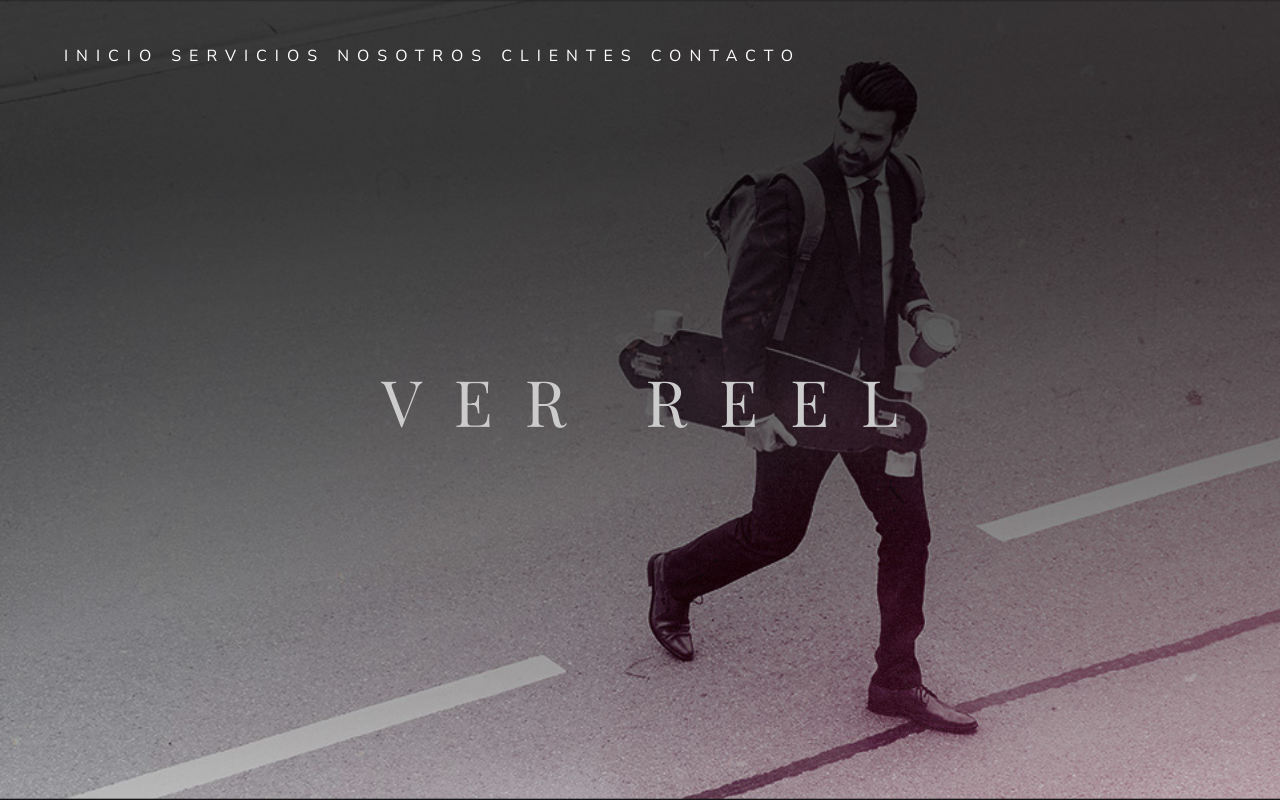
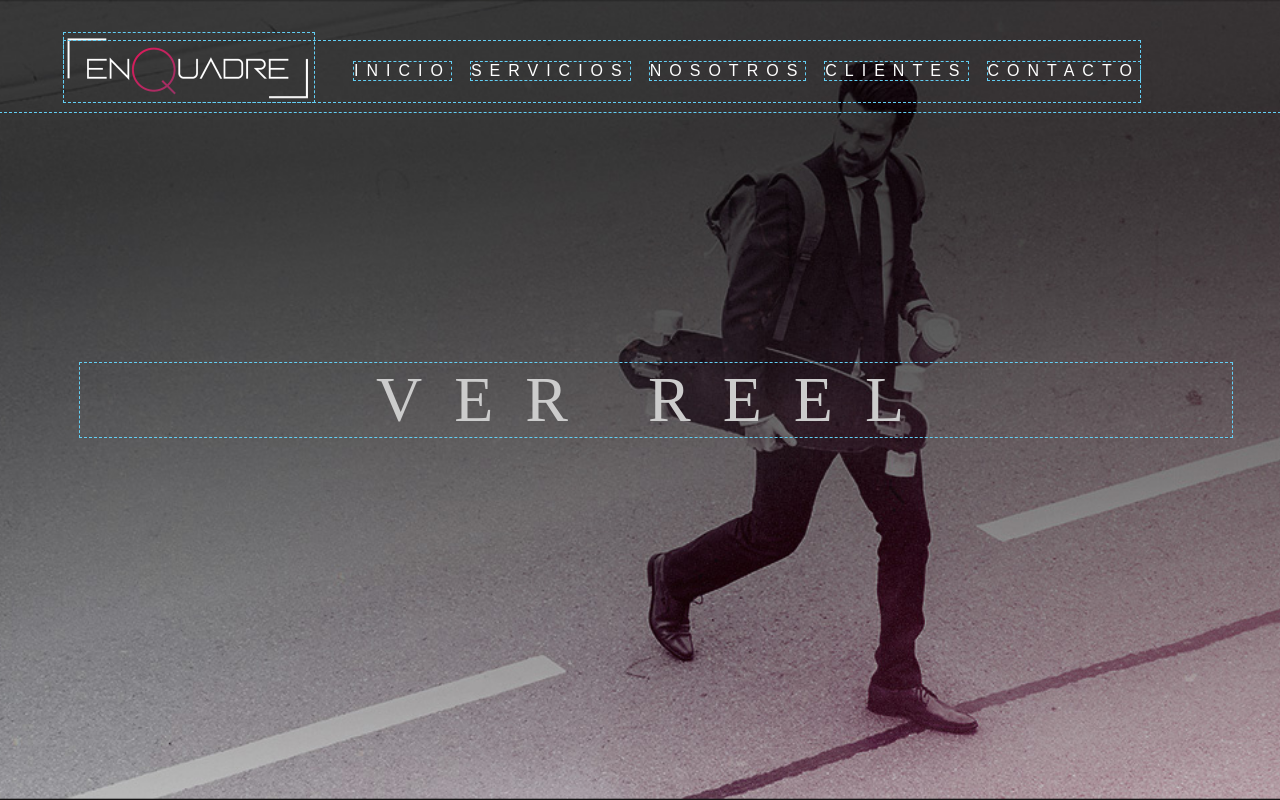
Before and after one commit to cristiansot/enquadre-website, a React (Create React App) app: page / in a window 1280 px wide. Built offline with nearby package versions, Linux system fonts and the light colour scheme.

Commit message:
Logo added

```diff
--- a/src/App.css
+++ b/src/App.css
@@ -1,3 +1,7 @@
+* {
+  outline: 1px rgb(99, 207, 244) dashed;
+}
+
 @import url("https://fonts.googleapis.com/css2?family=Nunito+Sans:wght@300;400;600;700&display=swap");
 @import url("https://fonts.googleapis.com/css2?family=Playfair+Display:wght@400;500;600;700&display=swap");
 * {
@@ -13,27 +17,15 @@ a {
 }
 
 a:hover {
-  text-shadow: 0 0 10px currentColor;
+  text-shadow: 0 0 5px currentColor;
 }
 
-a:nth-child(1):hover {
-  color: #908187;
-}
-
-a:nth-child(2):hover {
-  color: #908187;
-}
-
-a:nth-child(3):hover {
-  color: #908187;
-}
-
-a:nth-child(4):hover {
-  color: #908187;
-}
-
-a:nth-child(5):hover {
-  color: #908187;
+nav {
+  display: flex;
+  flex-direction: row;
+  margin-top: 30px;
+  gap: 20px;
+  align-items: center;
 }
 
 body {
@@ -44,6 +36,11 @@ body {
   background: black;
   font-family: "Inter", sans-serif;
   text-transform: uppercase;
+}
+
+.logo {
+  width: 250px;
+  margin: -8px 20px 0 0;
 }
 
 h2 {
@@ -77,6 +74,17 @@ header {
   letter-spacing: 0.5em;
 }
 
+.texto {
+  font-weight: 400;
+  color: rgb(219, 219, 219);
+  position: absolute;
+  line-height: 24px;
+  text-align: center;
+  margin-top: 400px;
+  width: 1000px;
+  padding: 0px;
+}
+
 .section {
   height: 100%;
   width: 100%;
@@ -108,7 +116,7 @@ header {
   overflow: hidden;
 }
 
-.first .background {
+/* .first .background {
   background-image: linear-gradient(180deg, rgba(0, 0, 0, 0.6) 0%, rgba(0, 0, 0, 0.3) 100%), url("https://images.unsplash.com/photo-1695634930904-e20e04b7be24?crop=entropy&cs=srgb&fm=jpg&ixid=M3wzMjM4NDZ8MHwxfHJhbmRvbXx8fHx8fHx8fDE2OTg2ODg1Mzh8&ixlib=rb-4.0.3&q=85");
 }
 
@@ -127,7 +135,7 @@ header {
 .fifth .background {
   background-image: linear-gradient(180deg, rgba(0, 0, 0, 0.6) 0%, rgba(0, 0, 0, 0.3) 100%), url("https://images.unsplash.com/photo-1617141636403-f511e2d5dc17?crop=entropy&cs=srgb&fm=jpg&ixid=MnwxNDU4OXwwfDF8cmFuZG9tfHx8fHx8fHx8MTYxODAzMjc4Mw&ixlib=rb-1.2.1&q=75w=1920");
   background-position: 50% 45%;
-}
+} */
 
 h2 * {
   will-change: transform;
--- a/src/components/Code.js
+++ b/src/components/Code.js
@@ -5,6 +5,7 @@ import servicios from '../assets/img/service.jpg'
 import nosotros from '../assets/img/nosotros.jpg'
 import clientes from '../assets/img/clientes.jpg'
 import contacto from '../assets/img/contacto.jpg'
+import logo from '../assets/img/logotipo.png'
 
 const Code = () => {
   useEffect(() => {
@@ -102,10 +103,12 @@ const Code = () => {
     gotoSection(0, 1);
   }, []);
 
+
   return (
     <div className="app-container">
       <header className="header">
         <nav>
+          <img className='logo' src={logo} />
           <a href="#first">Inicio </a>
           <a href="#second">Servicios </a>
           <a href="#third">Nosotros </a>
@@ -131,7 +134,11 @@ const Code = () => {
         title="Nosotros"
         className="third"
         bgUrl={nosotros}
-      />
+      >
+        <p className='texto'>
+          "Creamos productos de calidad, de forma rápida y simple. Nuestra inspiración es ayudar a nuestros clientes a comunicar de manera eficiente, moderna, más amigable, cercana y apuntando hacia la sustentabilidad corporativa. Nos avala una amplia trayectoria en el rubro junto a un equipo humano que mezcla la experiencia y la innovación. Nuestra propuesta precio-calidad es de excelencia, equilibrada y adaptable."
+        </p>
+      </Section>
       <Section
         id="fourth"
         title="Clientes"
@@ -148,13 +155,14 @@ const Code = () => {
   );
 };
 
-const Section = ({ id, title, className, bgUrl }) => {
+const Section = ({ id, title, className, bgUrl, children }) => {
   return (
     <section id={id} className={`section ${className}`}>
       <div className="wrapper-outer">
         <div className="wrapper-inner">
           <div className="background" style={{ backgroundImage: `url(${bgUrl})` }}>
             <h2 className="section-title">{title}</h2>
+            {children} {/* This will render the content passed as children */}
           </div>
         </div>
       </div>
```
